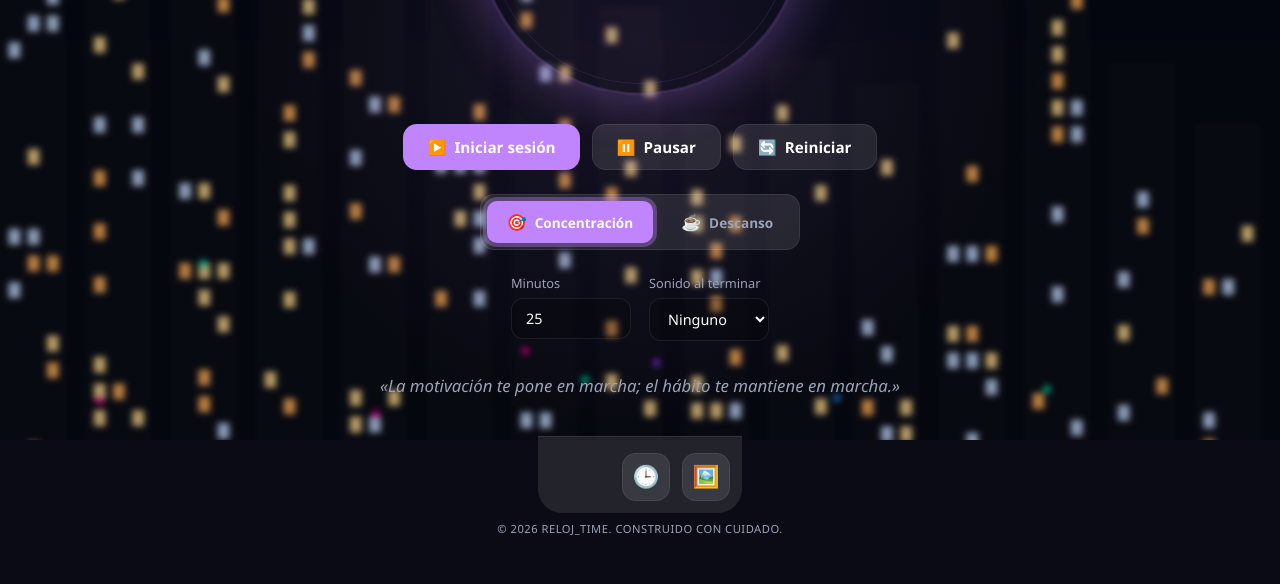
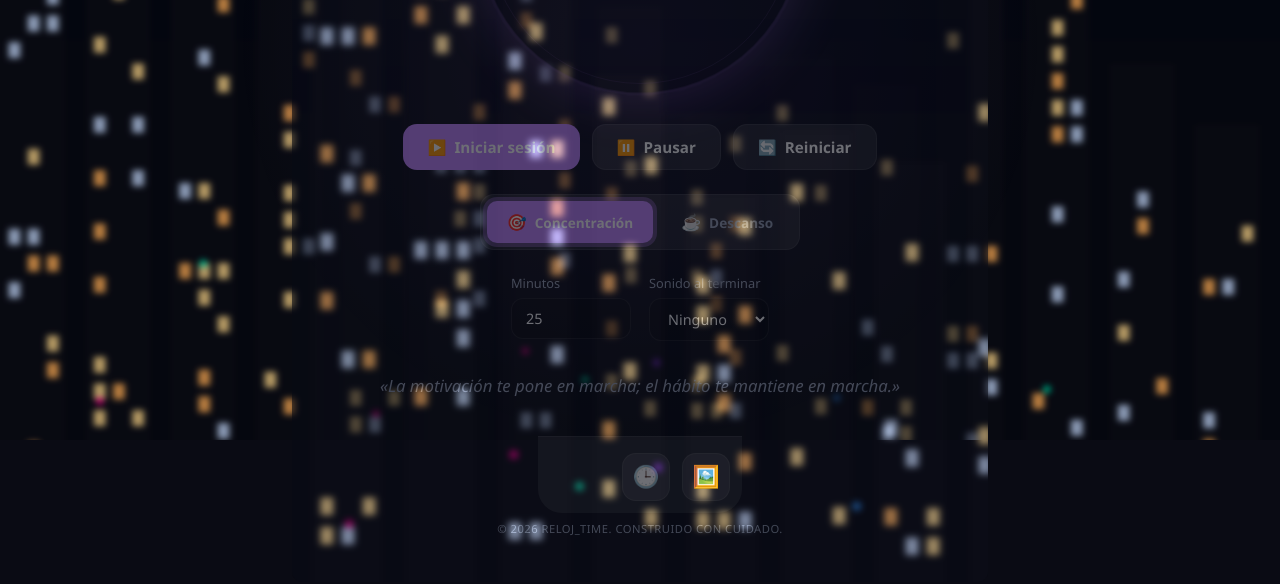
Before and after one commit to alexfloresmorales26-cmyk/Reloj_time, a plain HTML site: page index.html in a window 1280 px wide. Shown: the part 360-944 px from the top of the page. Drawn offline with Linux system fonts and the light colour scheme.

Commit message:
feat: preview del fondo actual en el botón 🖼️

```diff
--- a/index.html
+++ b/index.html
@@ -85,7 +85,8 @@
           🕒
         </button>
         <button class="icon-btn" id="toggleBg" title="Cambiar fondo" aria-expanded="false">
-          🖼️
+          <span class="bg-preview" id="bgPreview"></span>
+          <span class="bg-icon">🖼️</span>
         </button>
       </div>
     </main>
--- a/script.js
+++ b/script.js
@@ -34,6 +34,7 @@ const bgLayer = document.getElementById("bgLayer");
 const bgSelector = document.getElementById("bgSelector");
 const bgOptions = document.getElementById("bgOptions");
 const closeBgBtn = document.getElementById("closeBg");
+const bgPreview = document.getElementById("bgPreview");
 
 // Estado
 let use24h = false;
@@ -257,9 +258,31 @@ function selectBackground(index) {
     bgLayer.classList.remove("bg-blur");
   }
 
+  // Actualizar preview en el botón
+  updateBgPreview(bg);
+
   localStorage.setItem("reloj_bg", index);
   renderBgOptions();
   toggleBgSelector(false);
+}
+
+function updateBgPreview(bg) {
+  if (!bgPreview) return;
+
+  if (bg.image) {
+    bgPreview.style.backgroundImage = `url(${bg.image})`;
+    bgPreview.style.backgroundSize = "cover";
+    bgPreview.style.backgroundPosition = "center";
+  } else {
+    bgPreview.style.backgroundImage = bg.gradient;
+  }
+
+  // Indicar si tiene blur con un pequeño borde interno
+  if (bg.blur) {
+    bgPreview.classList.add("has-blur");
+  } else {
+    bgPreview.classList.remove("has-blur");
+  }
 }
 
 function toggleBgSelector(open) {
--- a/style.css
+++ b/style.css
@@ -503,6 +503,34 @@ body.light .setting select {
   box-shadow: 0 0 0 6px var(--accent-glow);
 }
 
+/* Preview de fondo en el botón */
+.icon-btn .bg-preview {
+  position: absolute;
+  inset: 2px;
+  border-radius: 10px;
+  background-size: cover;
+  background-position: center;
+  opacity: 0.6;
+  pointer-events: none;
+  transition: opacity var(--t-ui) var(--ease-out);
+}
+
+.icon-btn .bg-preview.has-blur::after {
+  content: "";
+  position: absolute;
+  inset: 0;
+  border-radius: 10px;
+  background: linear-gradient(135deg, rgba(255,255,255,0.1), rgba(255,255,255,0.05));
+  backdrop-filter: blur(4px);
+  -webkit-backdrop-filter: blur(4px);
+  pointer-events: none;
+}
+
+.icon-btn .bg-icon {
+  position: relative;
+  z-index: 1;
+}
+
 /* ---------- Selector de fondos ---------- */
 .bg-selector {
   position: fixed;
```
